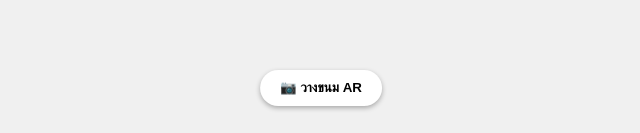
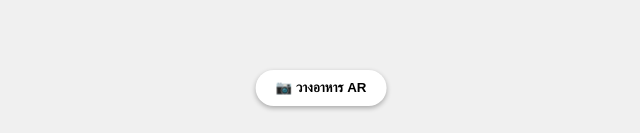
Before and after one commit to irfarncheloh-debug/my-ar-card57, a plain HTML site: page index.html in a window 1280 px wide. Shown: the part 664-797 px from the top of the page, 319-959 px from the left. Drawn offline with Linux system fonts and the light colour scheme; some packages are replaced by stand-ins of ours; a script that the page names is missing.

Commit message:
Change button text in model-viewer
Updated the button text for AR placement.

```diff
--- a/index.html
+++ b/index.html
@@ -22,9 +22,10 @@
       auto-rotate>
 
       <button slot="ar-button" style="position: absolute; bottom: 30px; left: 50%; transform: translateX(-50%); background: white; border-radius: 30px; border: none; padding: 10px 20px; font-weight: bold; box-shadow: 0 2px 5px rgba(0,0,0,0.3);">
-          📷 วางขนม AR
+          📷 วางอาหาร AR
       </button>
   </model-viewer>
 
 </body>
+
 </html>
```
